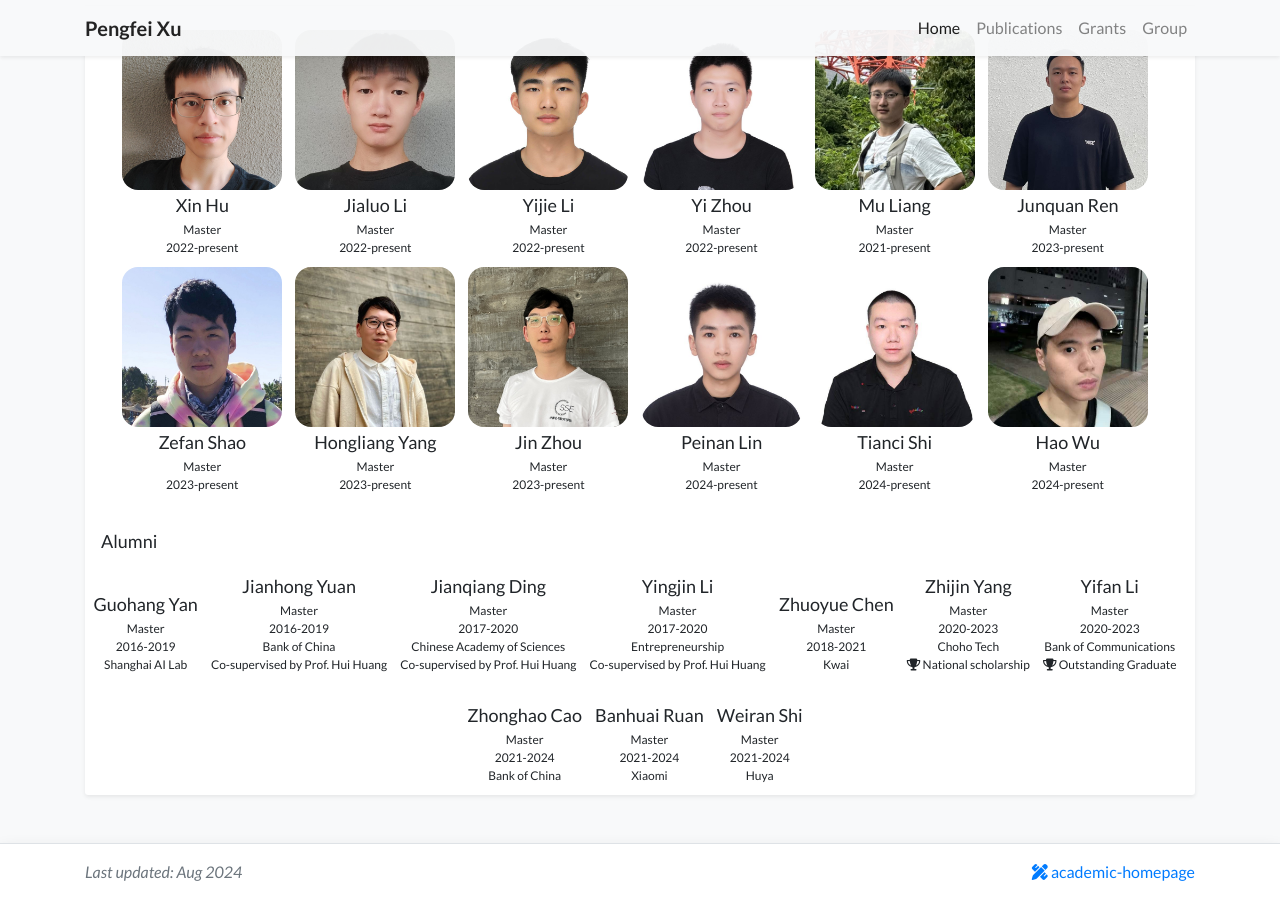
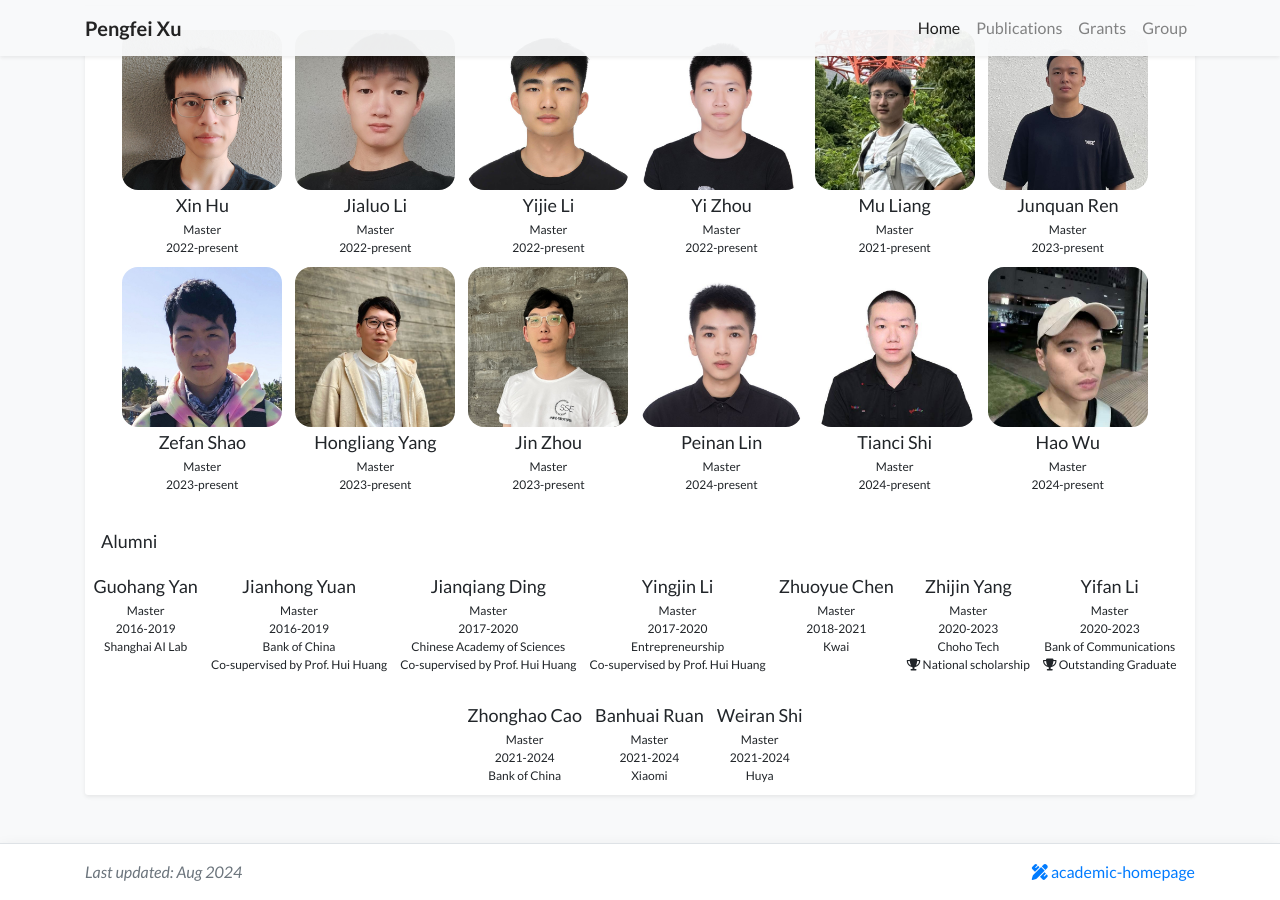
Before and after one commit to pengfeixu/pengfeixu.github.io, a Jekyll site: the page built from index.html, in a window 1280 px wide and 900 px high, scrolled down 3906 px. Built offline with Jekyll 4.4.1, drawn with Linux system fonts in a browser that asks for light colours; a style sheet for code colours, icons or effects is not loaded.

Commit message:
Update alumni_item.html

```diff
--- a/_includes/widgets/alumni_item.html
+++ b/_includes/widgets/alumni_item.html
@@ -1,8 +1,8 @@
 
 
 {% assign item = include.item %}
-<div style="text-align: center; margin-bottom: 10px; display: inline-block; margin-right: 10px;">
-    <div style="text-align: center; font-size: 12px;">
+<div style="text-align: center; vertical-align:top; margin-bottom: 10px; display: inline-block; margin-right: 10px;">
+    <div style="text-align: center; vertical-align:top; font-size: 12px;">
       <p style="margin: 2px 0; font-size: 18px">{{item.name}}</p>
       <p style="margin: 0px 0;">{{item.program}}</p>
       <p style="margin: 0px 0;">{{item.period}}</p>
```
